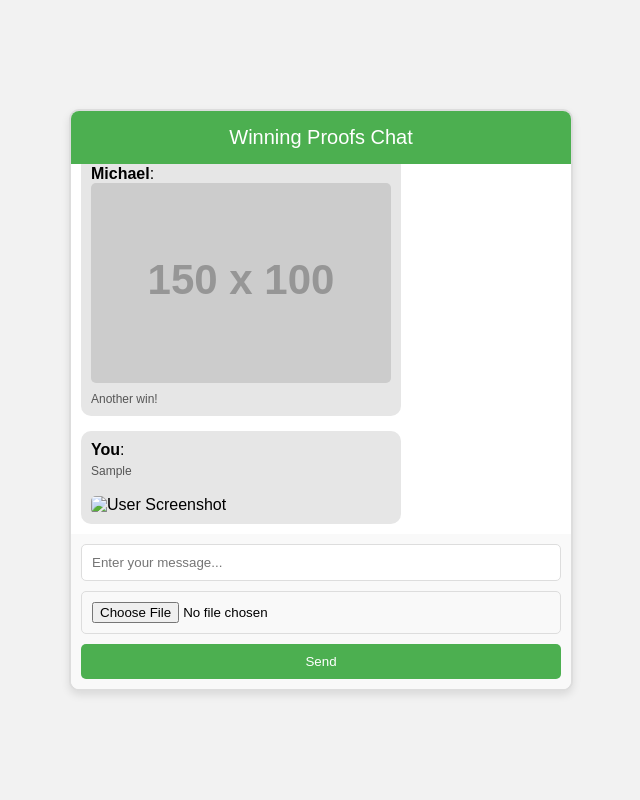
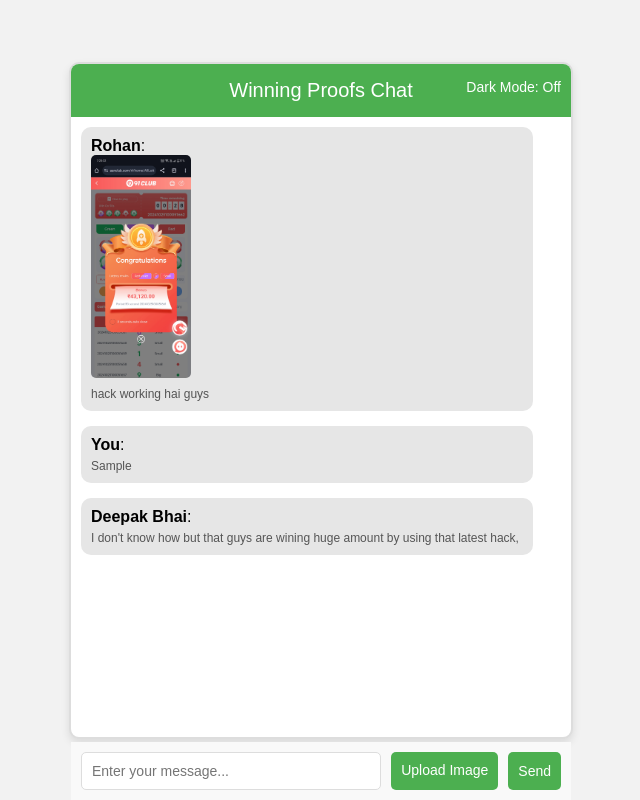
Before and after one commit to ColorSignUp/Winings, a plain HTML site: page index.html in a window 1280 px wide. Both pictures are taken after typing "Sample" into the empty fields and a click on the button "Send". Shown: the whole page, without its empty margins (319-959 px from the left). Drawn offline with Linux system fonts and the light colour scheme; placeholder pictures from the web are drawn by us.

Commit message:
Update index.html

```diff
--- a/index.html
+++ b/index.html
@@ -14,6 +14,7 @@
             flex-direction: column;
             justify-content: space-between;
             height: 100vh;
+            transition: background-color 0.3s ease;
         }
         .chat-container {
             width: 100%;
@@ -31,10 +32,19 @@
             padding: 15px;
             text-align: center;
             font-size: 20px;
+            position: relative;
+        }
+        .dark-mode-toggle {
+            position: absolute;
+            right: 10px;
+            top: 15px;
+            cursor: pointer;
+            color: white;
+            font-size: 14px;
         }
         .chat-body {
             padding: 10px;
-            height: 350px;
+            height: calc(100vh - 200px);
             overflow-y: auto;
             display: flex;
             flex-direction: column;
@@ -44,12 +54,16 @@
             border-radius: 10px;
             background-color: #e6e6e6;
             padding: 10px;
-            max-width: 300px;
+            max-width: 90%;
+            word-wrap: break-word;
+            margin-left: 0;
+            text-align: left;
         }
         .chat-message img {
-            width: 100%;
+            width: 100px;
             height: auto;
             border-radius: 5px;
+            max-width: 100px;
         }
         .chat-message span {
             display: block;
@@ -59,16 +73,21 @@
         }
         .manual-chat {
             display: flex;
-            flex-direction: column;
             gap: 10px;
             padding: 10px;
             background-color: #f9f9f9;
+            position: fixed;
+            bottom: 0;
+            width: 100%;
+            max-width: 500px;
+            box-sizing: border-box;
         }
-        .manual-chat input {
+        .manual-chat input[type="text"] {
             flex: 1;
             padding: 10px;
             border: 1px solid #ddd;
             border-radius: 5px;
+            font-size: 14px;
         }
         .manual-chat button {
             padding: 10px;
@@ -77,54 +96,61 @@
             border: none;
             border-radius: 5px;
             cursor: pointer;
+            font-size: 14px;
         }
-        .preview {
+        .manual-chat input[type="file"] {
             display: none;
-            flex-direction: column;
-            gap: 10px;
-            align-items: center;
         }
-        .preview img {
-            max-width: 100%;
-            border-radius: 5px;
-        }
-        .cancel-button {
-            background-color: #ff4757;
+        .upload-label {
+            padding: 10px;
+            background-color: #4CAF50;
             color: white;
-            border: none;
-            padding: 5px 10px;
             border-radius: 5px;
             cursor: pointer;
+            font-size: 14px;
+        }
+        .dark-mode {
+            background-color: #2f2f2f;
+        }
+        .dark-mode .chat-message {
+            background-color: #444;
+            color: white;
+        }
+        .dark-mode .chat-header {
+            background-color: #333;
+        }
+        .dark-mode .upload-label,
+        .dark-mode button {
+            background-color: #333;
+        }
+        .dark-mode-toggle.dark-on {
+            color: yellow;
         }
     </style>
 </head>
 <body>
 
 <div class="chat-container">
-    <div class="chat-header">Winning Proofs Chat</div>
+    <div class="chat-header">Winning Proofs Chat
+        <span class="dark-mode-toggle" onclick="toggleDarkMode()">Dark Mode: Off</span>
+    </div>
     <div class="chat-body" id="chatBody">
         <!-- Random feedback will be displayed here -->
     </div>
     <div class="manual-chat">
         <input type="text" id="userInput" placeholder="Enter your message...">
-        <input type="file" id="screenshotInput" accept="image/*" onchange="previewScreenshot()">
-        <div class="preview" id="previewSection">
-            <img id="previewImage" src="" alt="Preview">
-            <button class="cancel-button" onclick="cancelAttachment()">Cancel Attachment</button>
-        </div>
+        <input type="file" id="imageInput" accept="image/*">
+        <label for="imageInput" class="upload-label">Upload Image</label>
         <button onclick="sendManualMessage()">Send</button>
     </div>
 </div>
 
 <script>
-    const names = ["John", "Alice", "Michael", "Emma", "Chris", "Sophia", "Daniel", "Olivia"];
-    const messages = ["Yes, I won!", "Got my payout!", "Feeling lucky!", "Another win!", "Just received!", "Amazing win!"];
-    const screenshots = [
-        "https://via.placeholder.com/150x100?text=Proof1",
-        "https://via.placeholder.com/150x100?text=Proof2",
-        "https://via.placeholder.com/150x100?text=Proof3",
-        "https://via.placeholder.com/150x100?text=Proof4"
-    ];
+    const names = ["Deepak Bhai", "Mohan Bhai", "Rohan", "Shaam", "Piyush Bro", "Sumit Bhai", "Raju Bhai", "Olivia"];
+    const messages = ["Yes, I won!", "thankyou bhai 🥺", "phir se win yaar, thankyou", "hack working hai guys", "Yessss, hack is working! wow", "Bhai socha nahi tha, itna earn krlunga 🥹, thankyou yaar , full support bro , thankyou EarningScripter1 bro"];
+    const screenshotFolder = "screenshots"; // Folder name where screenshots are stored
+    const screenshots = ["proof1.png", "proof2.png", "proof3.png", "proof4.png", "proof5.png" , "proof6.png" , "proof8.png" , "proof9.png" , "proof10.png" ]; // Image names in the folder
+    const replyMessages = ["sahi hai yaar", "vahi toh mai soch rha hu", "I don't know how but that guys are wining huge amount by using that latest hack, ", "yaar itna win kia aapne", "yessssssssss"];
 
     function getRandomElement(array) {
         return array[Math.floor(Math.random() * array.length)];
@@ -138,7 +164,7 @@
         const chatBody = document.getElementById('chatBody');
         const messageElement = document.createElement('div');
         messageElement.classList.add('chat-message');
-        messageElement.innerHTML = `<b>${name}</b>:<br><img src="${screenshot}" alt="Screenshot"><span>${message}</span>`;
+        messageElement.innerHTML = `<b>${name}</b>:<br><img src="${screenshotFolder}/${screenshot}" alt="Screenshot"><span>${message}</span>`;
 
         chatBody.appendChild(messageElement);
         chatBody.scrollTop = chatBody.scrollHeight; // Auto-scroll to the bottom
@@ -146,40 +172,48 @@
 
     function sendManualMessage() {
         const userInput = document.getElementById('userInput').value;
-        const previewImage = document.getElementById('previewImage').src;
+        const imageInput = document.getElementById('imageInput').files[0];
 
-        if (userInput || previewImage) {
+        if (userInput || imageInput) {
             const chatBody = document.getElementById('chatBody');
             const messageElement = document.createElement('div');
             messageElement.classList.add('chat-message');
-            messageElement.innerHTML = `<b>You</b>:<br>${userInput ? `<span>${userInput}</span>` : ''}${previewImage ? `<br><img src="${previewImage}" alt="User Screenshot">` : ''}`;
 
+            let messageContent = `<b>You</b>:<br><span>${userInput}</span>`;
+            if (imageInput) {
+                const imageURL = URL.createObjectURL(imageInput);
+                messageContent += `<br><img src="${imageURL}" alt="Uploaded Image">`;
+            }
+
+            messageElement.innerHTML = messageContent;
             chatBody.appendChild(messageElement);
             document.getElementById('userInput').value = ''; // Clear input field
-            document.getElementById('previewSection').style.display = 'none'; // Hide preview section
+            document.getElementById('imageInput').value = ''; // Clear file input
             chatBody.scrollTop = chatBody.scrollHeight; // Auto-scroll to the bottom
+
+            // Reply with random response after 2 seconds
+            setTimeout(function () {
+                const reply = getRandomElement(replyMessages);
+                const replyElement = document.createElement('div');
+                replyElement.classList.add('chat-message');
+                replyElement.innerHTML = `<b>${getRandomElement(names)}</b>:<br><span>${reply}</span>`;
+
+                chatBody.appendChild(replyElement);
+                chatBody.scrollTop = chatBody.scrollHeight; // Auto-scroll to the bottom
+            }, 2000);
         }
     }
 
-    function previewScreenshot() {
-        const file = document.getElementById('screenshotInput').files[0];
-        const reader = new FileReader();
+    function toggleDarkMode() {
+        const body = document.body;
+        body.classList.toggle('dark-mode');
 
-        reader.onloadend = function() {
-            const previewImage = document.getElementById('previewImage');
-            previewImage.src = reader.result;
-            document.getElementById('previewSection').style.display = 'flex'; // Show preview section
+        const toggleText = document.querySelector('.dark-mode-toggle');
+        if (body.classList.contains('dark-mode')) {
+            toggleText.textContent = "Dark Mode: On";
+        } else {
+            toggleText.textContent = "Dark Mode: Off";
         }
-
-        if (file) {
-            reader.readAsDataURL(file);
-        }
-    }
-
-    function cancelAttachment() {
-        document.getElementById('previewImage').src = ''; // Clear preview image
-        document.getElementById('previewSection').style.display = 'none'; // Hide preview section
-        document.getElementById('screenshotInput').value = ''; // Reset file input
     }
 
     // Add random messages at intervals
```
